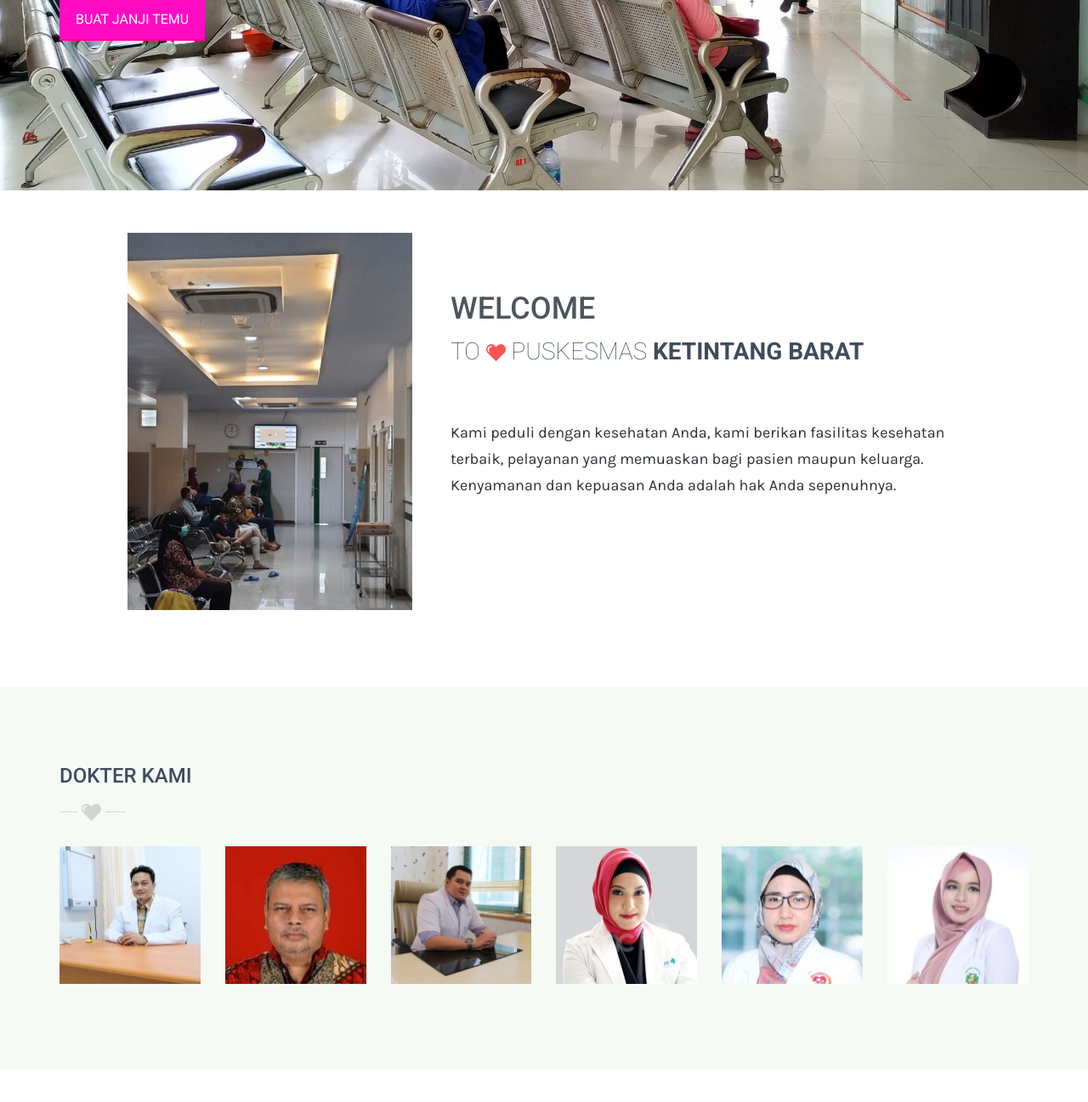
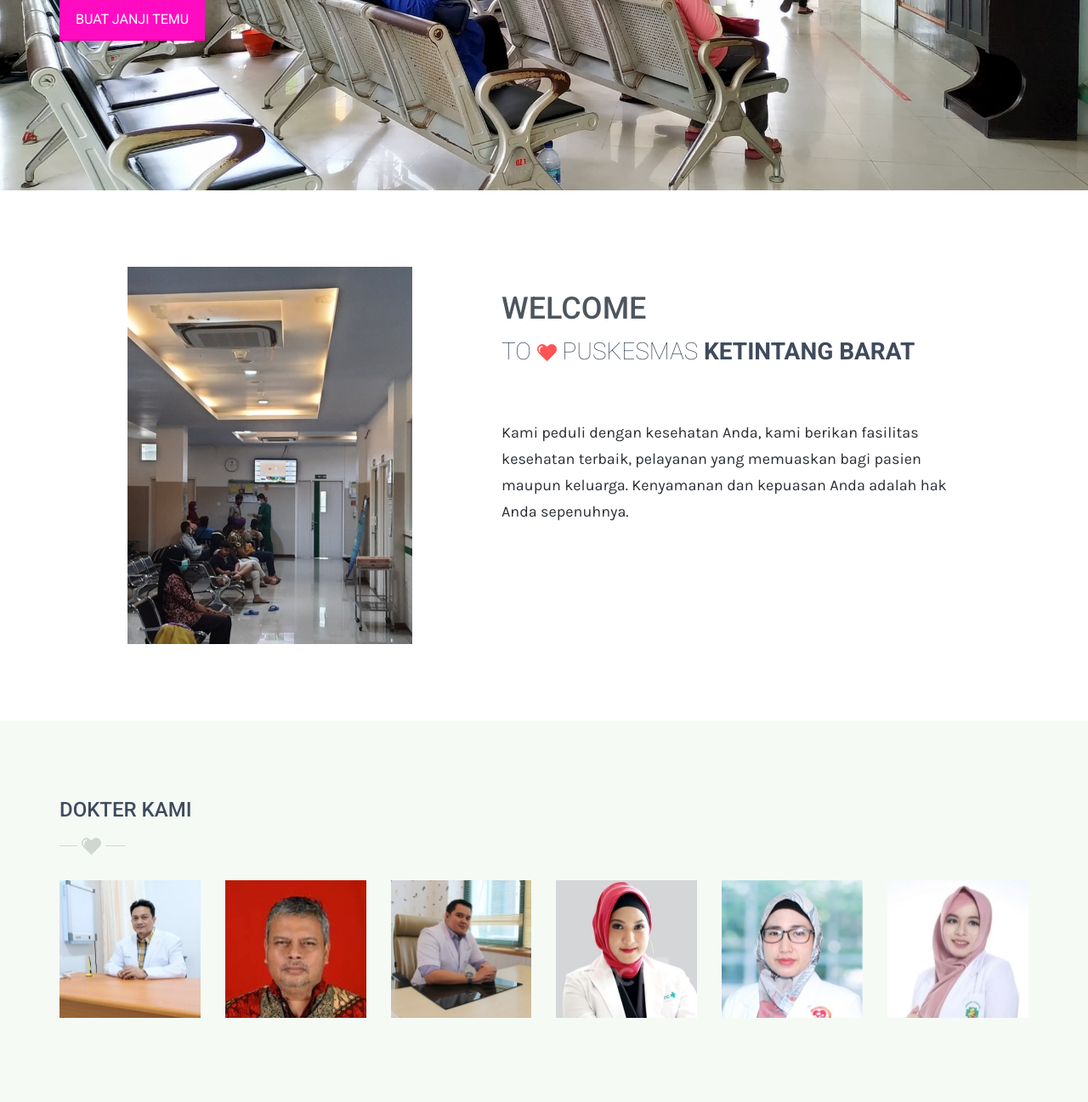
Before and after one commit to SiapaKita-Pemweb/ketintang-barat, a PHP site: page / in a window 1280 px wide. Shown: the part 576-1873 px from the top of the page at 85% size. Run offline with PHP 8.4, Linux system fonts and the light colour scheme.

Commit message:
Add files via upload

```diff
--- a/css/style.css
+++ b/css/style.css
@@ -448,11 +448,12 @@ a:hover { color: #000 }
 }
 .doctor_img {
 	padding-left: 65px;
+	margin-top: 40px;
 }
 .doctor_img img {}
 .doctor_text {
 	padding-top: 70px;
-    margin-left: -30px;
+    margin-left: 30px;
 }
 .doctor_text h1{
 	text-transform: uppercase;
```
